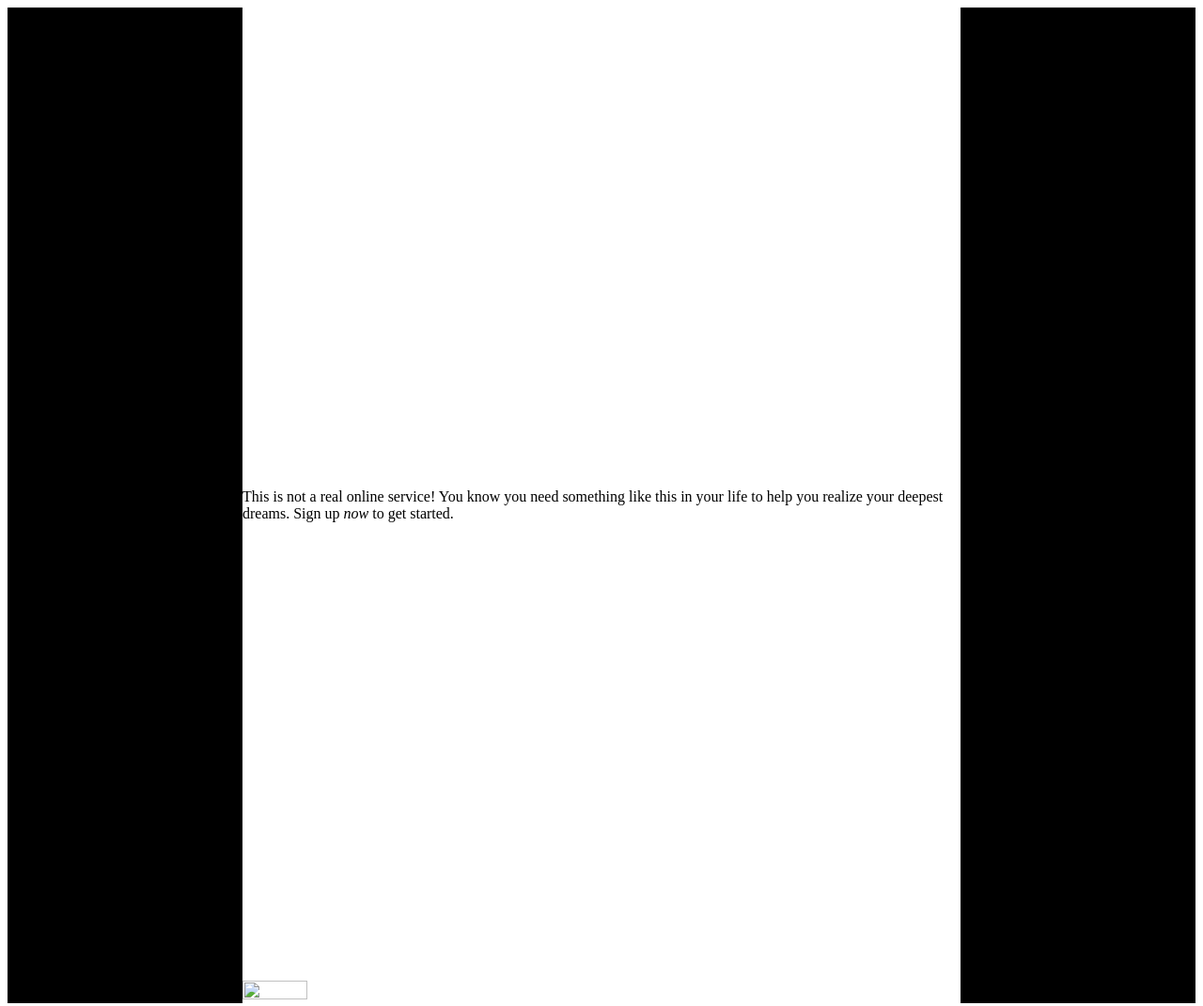
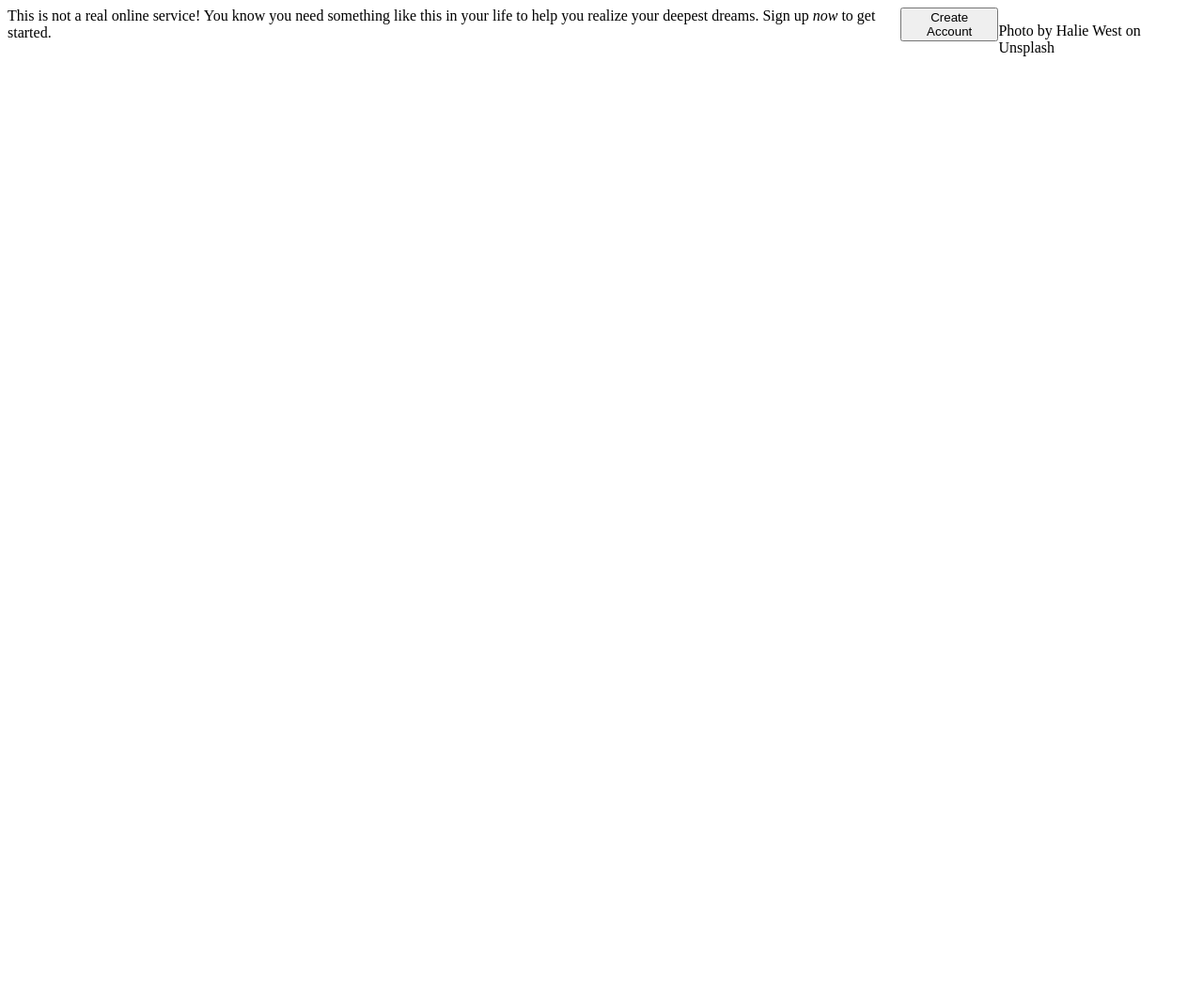
Before and after one commit to tptheautis/Sign-up-Form, a plain HTML site: page index.html in a window 1280 px wide. Shown: the whole page at 94% size. After the commit the page ends 800 px from the top, so only its background shows below. Drawn offline with Linux system fonts and the light colour scheme.

Commit message:
implemented css reset and added submit button

```diff
--- a/index.html
+++ b/index.html
@@ -5,20 +5,20 @@
     <meta http-equiv="X-UA-Compatible" content="IE=edge">
     <meta name="viewport" content="width=device-width, initial-scale=1.0">
     <link rel="stylesheet" href="style.css">
+    <link rel="stylesheet" href="reset.css">
     <title>Sign-up Form</title>
 </head>
 <body>
-    <div class="container1">
-        <img src="odin-lined.png">
+    <div class="container-column"></div>
+    <div class="container-row1">
+        This is not a real online service! You know you need something
+        like this in your life to help you realize your deepest dreams.
+        Sign up <em>now</em> to get started.
     </div>
-    <div class="form-container">
-        <div class="container2">This is not a real online service! You know you need something
-            like this in your life to help you realize your deepest dreams. Sign up <em>now</em> to get started.
-        </div>
-        <div class="container3"></div>
-        <div class="container4"></div>
+    <div class="container-row2"></div>
+    <div class="container-row3">
+        <button type="submit">Create Account</button>
     </div>
-    <img src="halie-west-25xggax4bSA-unsplash.jpg" width="30%" height="100%">
-    <img src="odin-lined.png">
+    <p>Photo by Halie West on Unsplash</p>
 </body>
 </html>
--- a/style.css
+++ b/style.css
@@ -1,10 +1,5 @@
-
 body {
-    border-left: 250px solid black;
-    border-right: 250px solid black;
+    display: flex;
+    width: 100%vw;
+    height: 100%vh;
 }
-
-.form-container {
-    display: flex;
-    flex-direction: column;
-}
```
